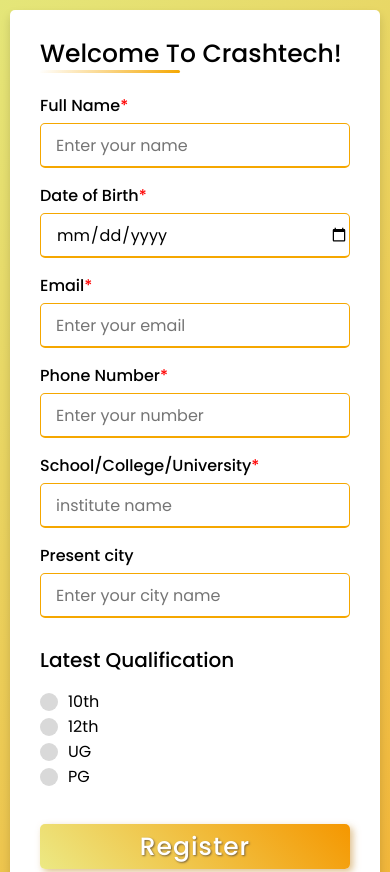
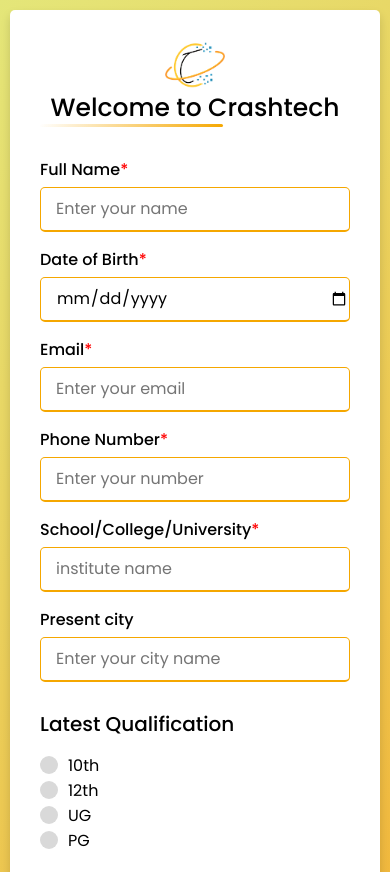
Before and after one commit to heyAfsar/RegisterationFormHTML, a plain HTML site: page index.html in a window 390 px wide. Shown: the top 872 px of the page. Drawn offline with Linux system fonts and the light colour scheme.

Commit message:
✨ Added CrashTech Logo (#18)
* updated

* responsive & validations

* removed scroll

* theme changed

* confirmation page

* Validation br (#14) (#15)

* updated

* responsive & validations

* removed scroll

* theme changed

* form validation

* confirmation page

* Validations

Co-authored-by: Md Major <52419744+MdMajor@users.noreply.github.com>
Co-authored-by: MdMajor <memdmajor@gmail.com>

Co-authored-by: Md Major <52419744+MdMajor@users.noreply.github.com>
Co-authored-by: MdMajor <memdmajor@gmail.com>

* Added CrashTech logo

Co-authored-by: Afsar <afsar.s33@gmail.com>

```diff
--- a/index.html
+++ b/index.html
@@ -11,7 +11,11 @@
       <img src="ajax-loader.gif"/>
     </div>
       <div class="container">
-         <div class="title">Welcome To Crashtech!<BR></div>
+         <div class="title">
+            <img src="/logo/Crashtech logo only without background Small Size.png" alt="crashtech logo" class="logo">
+            </img>
+            <span class="title-text">Welcome to Crashtech</span><BR>
+            </div>
          <div class="content">
             <form id="form" name="form" action="#">
                <div class="user-details">
--- a/style.css
+++ b/style.css
@@ -5,6 +5,8 @@
   box-sizing: border-box;
   font-family: 'Poppins',sans-serif;
 }
+
+
 body{
   height: 100%;
   display: flex;
@@ -13,6 +15,35 @@ body{
   padding: 10px;
   background: linear-gradient(135deg, #e4e679, #f2b438);
 }
+/* .header {
+  height:20px;
+  font-size: 32px;
+  top: 0;
+  left: 0;
+  position: absolute;
+  display: inline-block;
+} */
+
+img {
+  position: relative;
+  top: 0;
+  left: 0;
+  align-items: center;
+  display: block;
+  margin-left: auto;
+  margin-right: auto;
+  height: 60px;
+  margin-bottom: -6px;
+}
+
+.title-text{
+  display: block;
+  margin-left: auto;
+  margin-right: auto;
+  text-align: center;
+  white-space: nowrap;
+}
+
 .container{
   max-width: 700px;
   width: 100%;
@@ -26,14 +57,18 @@ body{
   font-size: 25px;
   font-weight: 500;
   position: relative;
+  align-items: center;
+  margin: auto;
+  height: 90px;
+  margin-bottom: 3.5vh;
 }
 .container .title::before{
   content: "";
   position: absolute;
-  left: 0;
+  left: auto;
   bottom: 0;
   height: 3px;
-  width: 45%;
+  width: 59%;
   border-radius: 5px;
   background: linear-gradient(135deg, #ffffff, #f5a700);
 }
@@ -183,6 +218,12 @@ html, body {
  .container{
   max-width: 100%;
 }
+.container .title{
+  height: 92px;
+}
+/* img{
+  height: 55px !important;
+} */
 form .user-details .input-box{
     margin-bottom: 15px;
     width: 100%;
@@ -202,4 +243,23 @@ form .user-details .input-box{
   .container .content .category{
     flex-direction: column;
   }
+  .container .title{
+    height: 92px !important;
 }
+  /* img{
+    height: 55px !important;
+  } */
+}
+
+@media(max-width:380px){
+  .container .title{
+    font-size: 24px !important;
+    height: 90px !important;
+  }
+}
+@media(max-width:280px){
+  .container .title{
+    font-size: 18px !important;
+    height: 82px !important;
+}
+}
```
Also changed, not shown: logo/Crashtech logo only without background Small Size.png (added).
